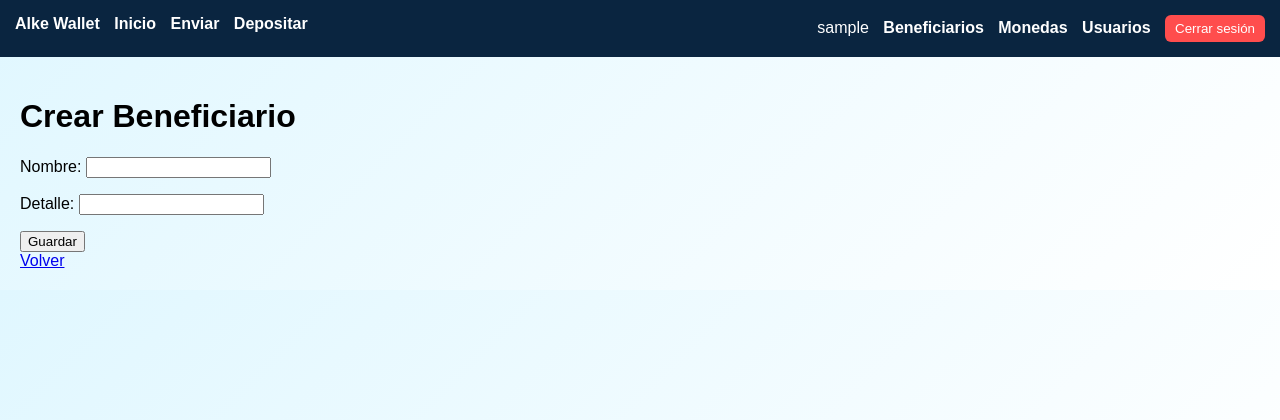
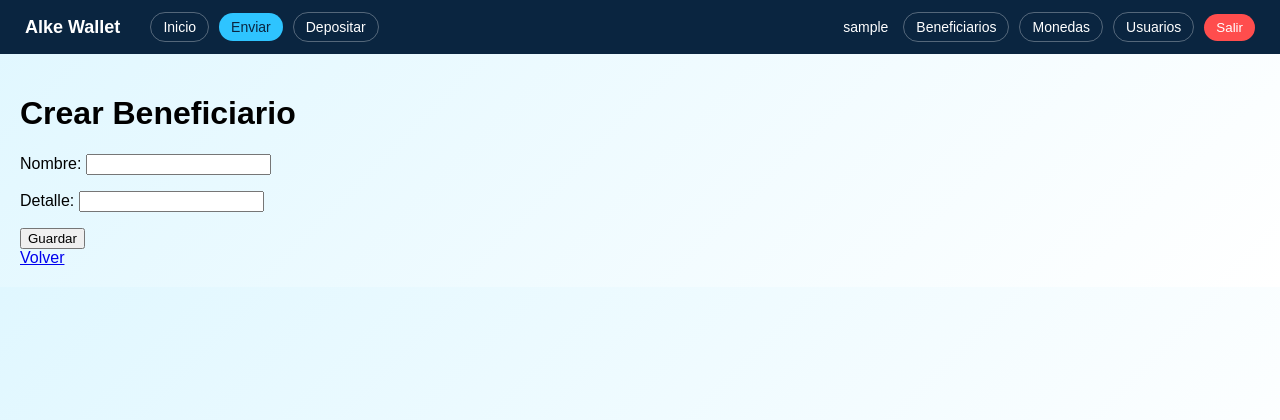
Before and after one commit to Auditor2003/Proyecto_Modulo_7_ABP, a Django app: page /beneficiarios/crear/ in a window 1280 px wide. Shown: the top 420 px of the page. Run offline with Django 5.2, Linux system fonts and the light colour scheme; the visitor is signed in with stand-in values (Sample User, id 1).

Commit message:
Mejora navbar con botones estilo fintech

```diff
--- a/gestion/templates/base.html
+++ b/gestion/templates/base.html
@@ -11,27 +11,82 @@ body {
     background:linear-gradient(135deg,#e0f7ff,#ffffff);
 }
 
+/* NAVBAR */
 nav {
     background:#0a2540;
-    padding:15px;
+    padding:12px 25px;
     display:flex;
     justify-content:space-between;
+    align-items:center;
 }
 
-nav a {
+/* LOGO */
+.logo {
     color:white;
-    text-decoration:none;
-    margin-right:10px;
     font-weight:bold;
+    font-size:18px;
+    margin-right:20px;
 }
 
-.logout {
-    background:#ff4d4d;
-    padding:6px 10px;
-    border-radius:6px;
+/* CONTENEDORES */
+.nav-left, .nav-right {
+    display:flex;
+    align-items:center;
+    gap:10px;
+}
+
+/* BOTONES NAV */
+.nav-btn {
+    background:transparent;
+    color:white;
+    border:1px solid rgba(255,255,255,0.3);
+    padding:6px 12px;
+    border-radius:20px;
+    text-decoration:none;
+    font-size:14px;
+    transition:0.2s;
+}
+
+.nav-btn:hover {
+    background:white;
+    color:#0a2540;
+}
+
+/* BOTÓN PRINCIPAL */
+.nav-btn.primary {
+    background:#2ec4ff;
+    color:#0a2540;
+    border:none;
+}
+
+.nav-btn.primary:hover {
+    background:#00a8e8;
     color:white;
 }
 
+/* LOGOUT */
+.logout-btn {
+    background:#ff4d4d;
+    border:none;
+    color:white;
+    padding:6px 12px;
+    border-radius:20px;
+    cursor:pointer;
+    transition:0.2s;
+}
+
+.logout-btn:hover {
+    background:#cc0000;
+}
+
+/* USER */
+.user {
+    color:white;
+    font-size:14px;
+    margin-right:5px;
+}
+
+/* CONTENIDO */
 .container { padding:20px; }
 
 .card {
@@ -52,38 +107,39 @@ nav a {
 <body>
 
 <nav>
-<div>
-<a href="{% url 'home' %}">Alke Wallet</a>
-<a href="{% url 'home' %}">Inicio</a>
-<a href="{% url 'transaccion_create' %}">Enviar</a>
-<a href="{% url 'deposito_create' %}">Depositar</a>
+
+<div class="nav-left">
+    <span class="logo">Alke Wallet</span>
+
+    <a href="{% url 'home' %}" class="nav-btn">Inicio</a>
+    <a href="{% url 'transaccion_create' %}" class="nav-btn primary">Enviar</a>
+    <a href="{% url 'deposito_create' %}" class="nav-btn">Depositar</a>
 </div>
 
-<div>
+<div class="nav-right">
+
 {% if user.is_authenticated %}
 
-    <span style="color:white; margin-right:10px;">
-        {{ user.username }}
-    </span>
+    <span class="user">{{ user.username }}</span>
 
-    <a href="{% url 'beneficiario_list' %}">Beneficiarios</a>
-    <a href="{% url 'moneda_list' %}">Monedas</a>
-    <a href="{% url 'usuario_list' %}">Usuarios</a>
+    <a href="{% url 'beneficiario_list' %}" class="nav-btn">Beneficiarios</a>
+    <a href="{% url 'moneda_list' %}" class="nav-btn">Monedas</a>
+    <a href="{% url 'usuario_list' %}" class="nav-btn">Usuarios</a>
 
     <form method="post" action="{% url 'logout' %}" style="display:inline;">
         {% csrf_token %}
-        <button type="submit" class="logout" style="border:none; cursor:pointer;">
-            Cerrar sesión
-        </button>
+        <button type="submit" class="logout-btn">Salir</button>
     </form>
 
 {% else %}
 
-    <a href="{% url 'login' %}">Iniciar sesión</a>
-    <a href="{% url 'register' %}">Registrarse</a>
+    <a href="{% url 'login' %}" class="nav-btn">Iniciar sesión</a>
+    <a href="{% url 'register' %}" class="nav-btn primary">Registrarse</a>
 
 {% endif %}
+
 </div>
+
 </nav>
 
 <div class="container">
```
